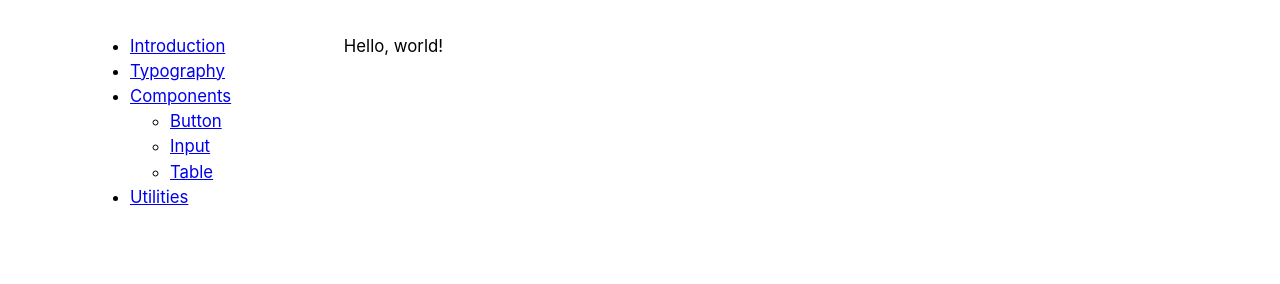
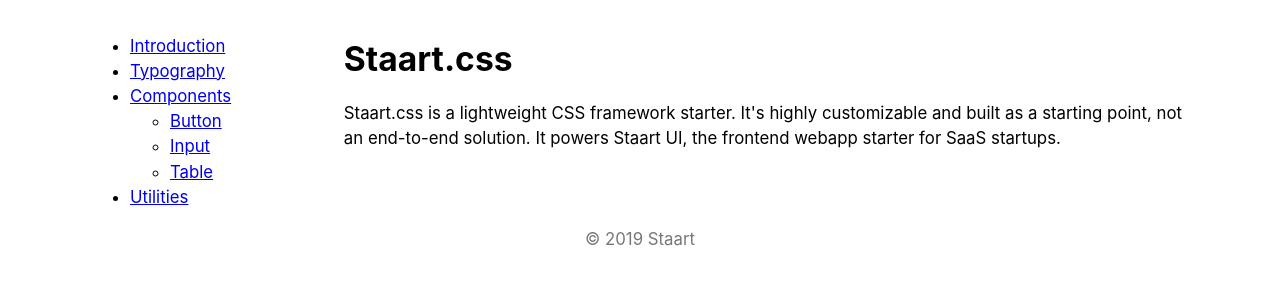
Before and after one commit to staart/css, a website: page docs/index.html in a window 1280 px wide. Drawn offline with nearby package versions, Linux system fonts and the light colour scheme; files that its build step writes are made by us from their sources.

Commit message:
:sparkles: Add basics

```diff
--- a/docs/index.html
+++ b/docs/index.html
@@ -4,7 +4,7 @@
     <link rel="stylesheet" href="../dist/staart.css">
   </head>
   <body>
-    <div class="container mt-2">
+    <div class="container mt-2 mb-2">
       <aside>
         <nav>
           <ul>
@@ -23,8 +23,12 @@
         </nav>
       </aside>
       <main>
-        <p>Hello, world!</p>
+        <h1>Staart.css</h1>
+        <p>Staart.css is a lightweight CSS framework starter. It's highly customizable and built as a starting point, not an end-to-end solution. It powers Staart UI, the frontend webapp starter for SaaS startups.</p>
       </main>
     </div>
+    <footer class="text text--align-center text--color-light">
+      <p>&copy; 2019 Staart</p>
+    </footer>
   </body>
 </html>
--- a/src/reboot.scss
+++ b/src/reboot.scss
@@ -54,12 +54,12 @@
 
 h1, h2, h3, h4, h5, h6 {
   margin-top: 0;
-  margin-bottom: 2rem;
+  margin-bottom: 1rem;
 }
 
 p {
   margin-top: 0;
-  margin-bottom: 2rem;
+  margin-bottom: 1rem;
   &:last-child {
     margin-bottom: 0;
   }
--- /dev/null
+++ b/src/theme.scss
@@ -0,0 +1,3 @@
+.text--color-light {
+  color: #777;
+}
--- a/src/utilities.scss
+++ b/src/utilities.scss
@@ -4,3 +4,13 @@
 .mb-2 {
   margin-top: 2rem;
 }
+
+.text--align-left {
+  text-align: left;
+}
+.text--align-center {
+  text-align: center;
+}
+.text--align-right {
+  text-align: right;
+}
--- a/staart.scss
+++ b/staart.scss
@@ -5,6 +5,7 @@
 @import "./src/reboot.scss";
 @import "./src/grid.scss";
 @import "./src/utilities.scss";
+@import "./src/theme.scss";
 
 html {
   font-family: -apple-system, BlinkMacSystemFont, "Segoe UI",
```
